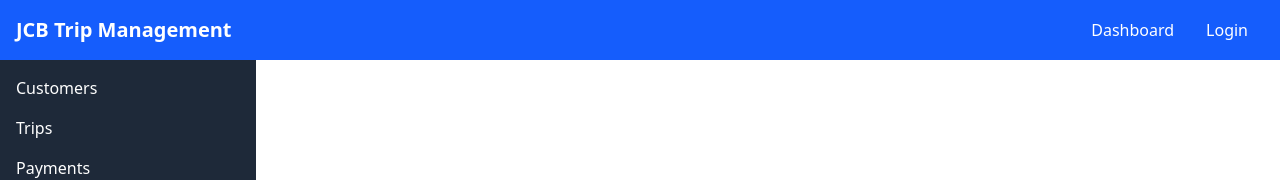
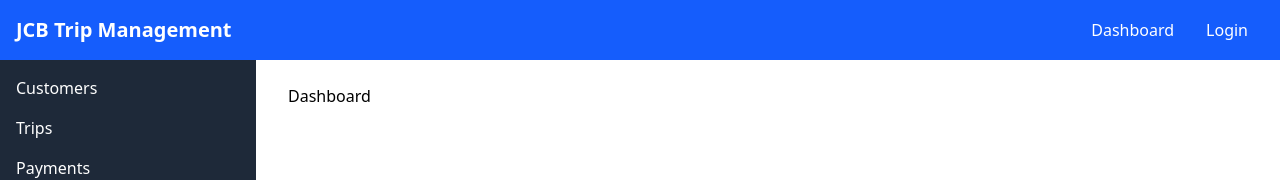
Before and after one commit to alishabirat/jcb-mgmt-system, a React (Vite) app in the folder frontend/: page / in a window 1280 px wide. Shown: the top 180 px of the page. Built offline with nearby package versions, Linux system fonts and the light colour scheme.

Commit message:
update some minor code

```diff
--- a/frontend/src/App.jsx
+++ b/frontend/src/App.jsx
@@ -1,21 +1,31 @@
+import { BrowserRouter as Router, Routes, Route } from "react-router-dom";
+import Sidebar from "./components/Sidebar";
+import JcbDashboard from "./pages/Dashboard";
+import Payments from "./pages/Payments";
+import Customers from "./pages/Customers";
+import Trips from "./pages/Trips";
+import Expenses from "./pages/Expenses";
 import Navbar from "./components/Navbar";
-import Sidebar from "./components/Sidebar";
 
-import { BrowserRouter, Route, Routes } from "react-router-dom";
-import Login from "./pages/Login";
 
-function App() {
+export default function App() {
   return (
-    <>
-      <Navbar />
-      <Sidebar />
-      <BrowserRouter>
-      <Routes>
-        <Route path="/login" element={<Login/>} />
-      </Routes>
-      </BrowserRouter>
-    </>
+    <Router>
+     <div className="sticky z-10 top-0 left-0 right-0 bottom-0">
+        <Navbar />
+      </div>
+      <div className="flex h-auto top-0 left-0 right-0 bottom-0">
+        <Sidebar />
+        <div className="ml-2 flex-1 p-6"> {/* Push content to the right */}
+          <Routes>
+            <Route path="/" element={<JcbDashboard />} />
+            <Route path="/customers" element={<Customers />} />
+            <Route path="/payments" element={<Payments />} />
+            <Route path="/trips" element={<Trips />} />
+            <Route path="/expenses" element={<Expenses />} />
+          </Routes>
+        </div>
+      </div>
+    </Router>
   );
 }
-
-export default App;
--- a/frontend/src/components/Sidebar.jsx
+++ b/frontend/src/components/Sidebar.jsx
@@ -4,18 +4,18 @@ import React from "react";
 const Sidebar = () => {
   return (
     <div className="w-64 bg-gray-800 text-white h-screen p-4">
-      <ul>
+      <ul >
         <li className="mb-4">
           <a href="/">Customers</a>
         </li>
         <li className="mb-4">
-          <a href="#">Trips</a>
+          <a href="/trips">Trips</a>
         </li>
         <li className="mb-4">
-          <a href="#">Payments</a>
+          <a href="/payments">Payments</a>
         </li>
         <li className="mb-4">
-          <a href="#">Expenses</a>
+          <a href="/expenses">Expenses</a>
         </li>
       </ul>
     </div>
--- a/frontend/src/pages/Customers.jsx
+++ b/frontend/src/pages/Customers.jsx
@@ -0,0 +1,9 @@
+import React from 'react'
+
+const Customers = () => {
+  return (
+    <div>Customers</div>
+  )
+}
+
+export default Customers
--- a/frontend/src/pages/Dashboard.jsx
+++ b/frontend/src/pages/Dashboard.jsx
@@ -0,0 +1,9 @@
+import React from 'react'
+
+const Dashboard = () => {
+  return (
+    <div>Dashboard</div>
+  )
+}
+
+export default Dashboard
--- a/frontend/src/pages/Expenses.jsx
+++ b/frontend/src/pages/Expenses.jsx
@@ -0,0 +1,9 @@
+import React from 'react'
+
+const Expenses = () => {
+  return (
+    <div>Expenses</div>
+  )
+}
+
+export default Expenses
--- a/frontend/src/pages/Payments.jsx
+++ b/frontend/src/pages/Payments.jsx
@@ -0,0 +1,9 @@
+import React from 'react'
+
+const Payments = () => {
+  return (
+    <div>Payments</div>
+  )
+}
+
+export default Payments
--- a/frontend/src/pages/Trips.jsx
+++ b/frontend/src/pages/Trips.jsx
@@ -0,0 +1,9 @@
+import React from 'react'
+
+const Trips = () => {
+  return (
+    <div>Trips</div>
+  )
+}
+
+export default Trips
```
